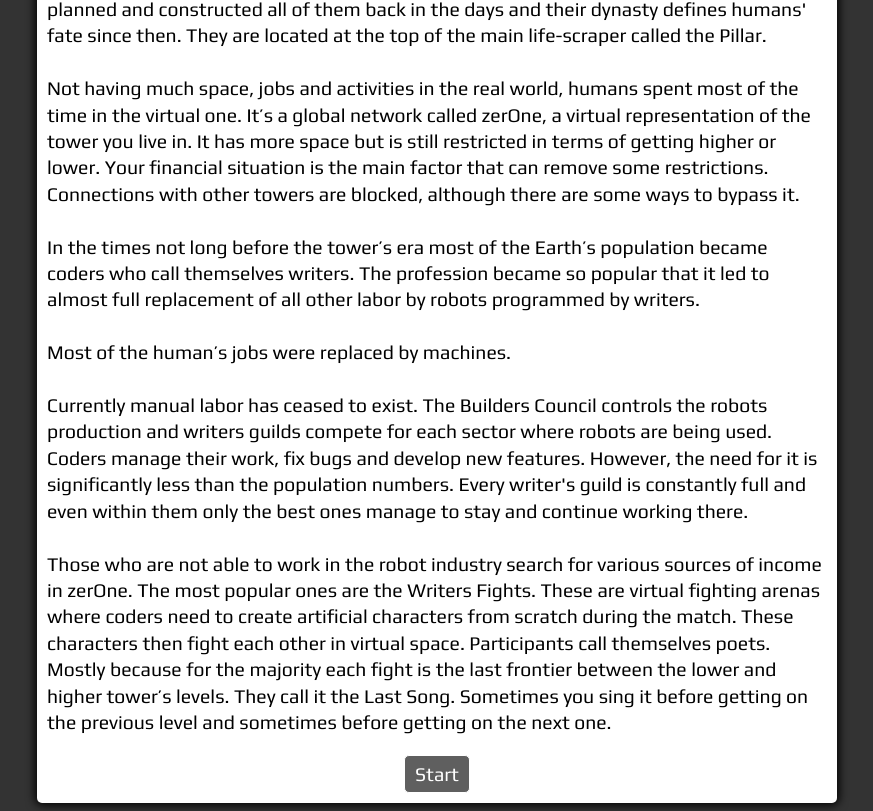
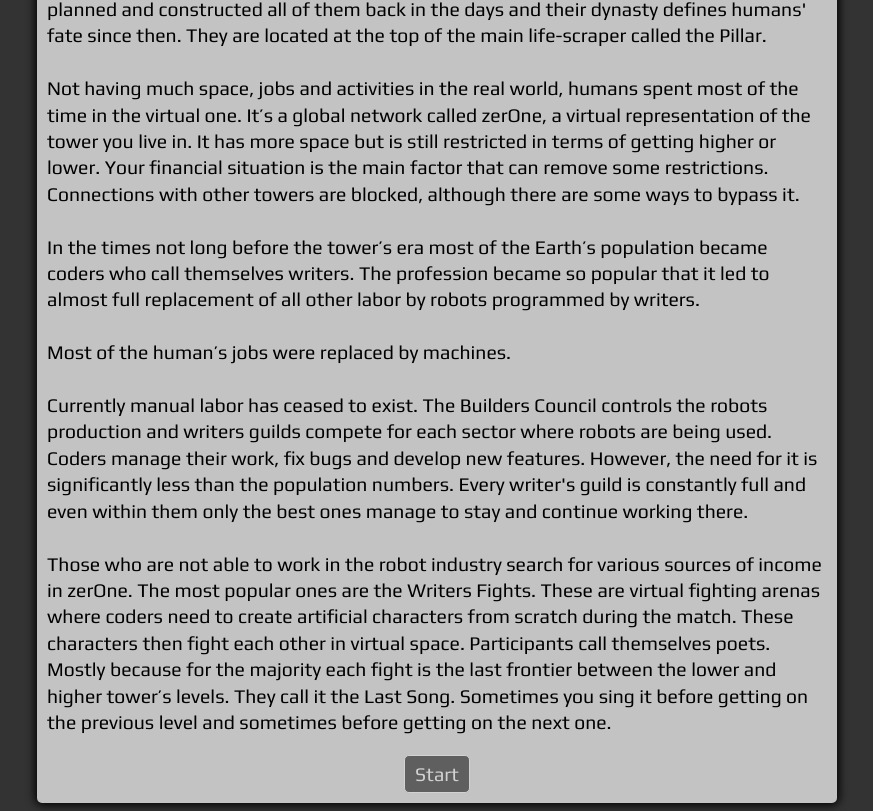
Before and after one commit to Dimterion/Interactive-text-adventure-game, a website: page index.html in a window 1280 px wide. Shown: the part 496-1307 px from the top of the page, without its empty margins (203-1076 px from the left). Drawn offline with Linux system fonts and the light colour scheme.

Commit message:
Colors adjustment

```diff
--- a/style.css
+++ b/style.css
@@ -20,7 +20,7 @@ body {
 .container {
   width: 800px;
   max-width: 80%;
-  background-color: white;
+  background-color: rgb(195, 195, 195);
   padding: 10px;
   border-radius: 5px;
   box-shadow: 0 0 10px 2px;
@@ -38,12 +38,12 @@ body {
   border: 1px solid;
   border-radius: 5px;
   padding: 5px 10px;
-  color: white;
+  color: rgb(210, 210, 210);
   outline: none;
 }
 
 .btn:hover {
-  background-color: white;
+  background-color: rgb(195, 195, 195);
   border-color: black;
   color: black;
   cursor: pointer;
```
